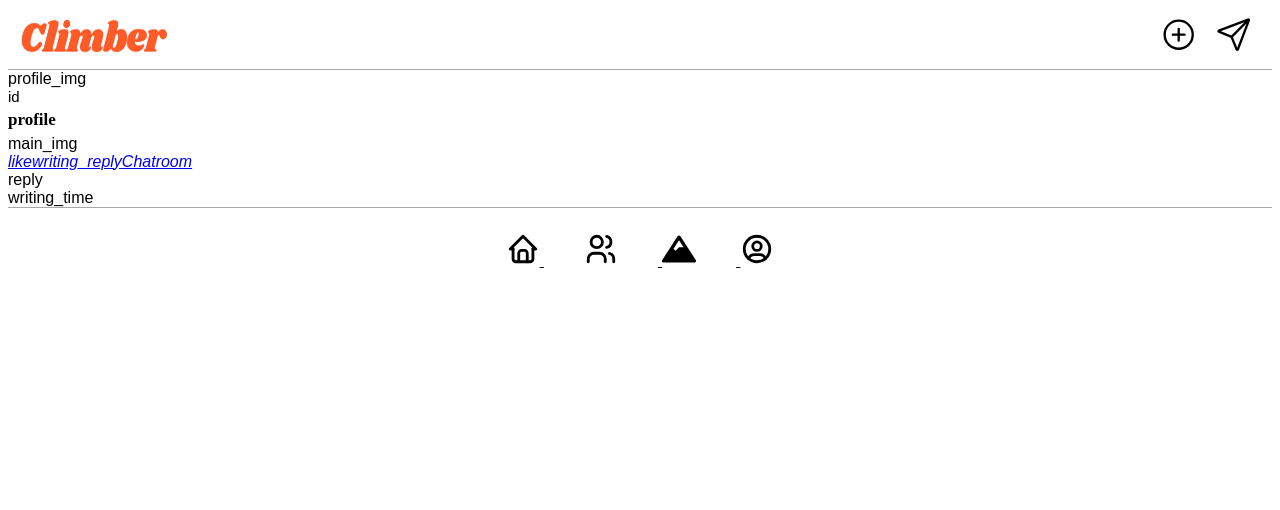
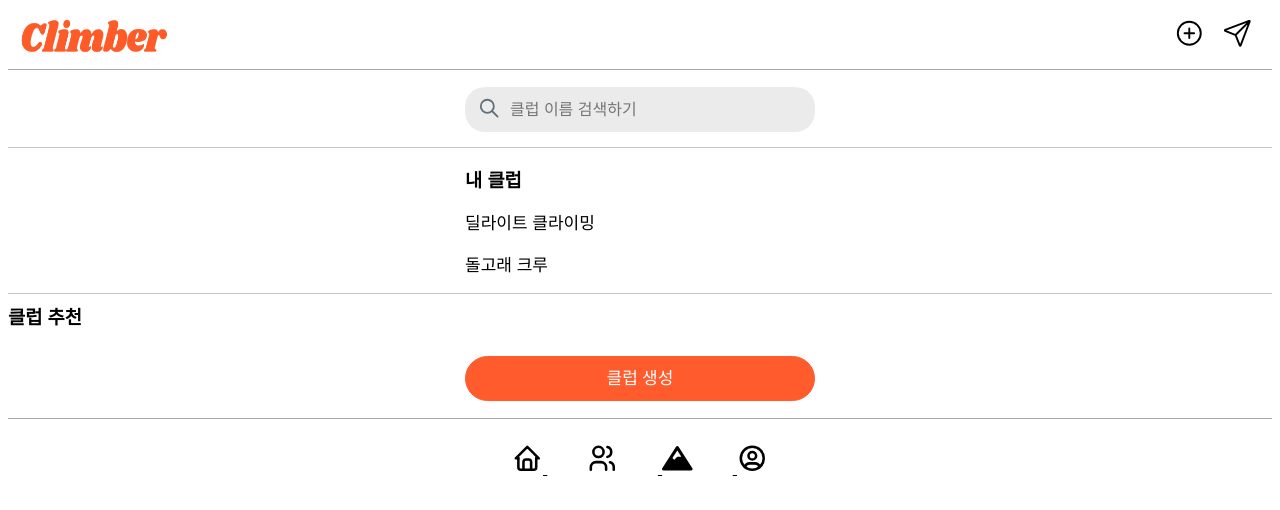
Before and after one commit to serapapa/ClimberFront, a React (Create React App) app in the folder front/: page /Club in a window 1280 px wide. Shown: the top 510 px of the page. Built offline with nearby package versions, Linux system fonts and the light colour scheme.

Commit message:
Club css

```diff
--- a/front/src/component/Headers.js
+++ b/front/src/component/Headers.js
@@ -13,10 +13,10 @@ function Headers() {
       <h6>
         <div class="nav_con">
         <Link to={'/Editor'} className="px-2">
-          <IoAddCircleOutline fontSize="2.2em"/>
+          <IoAddCircleOutline fontSize="1.8em"/>
         </Link>
         <Link to={'/Chatlist'} className="px-2">
-          <IoPaperPlaneOutline fontSize="2.2em"/>
+          <IoPaperPlaneOutline fontSize="1.8em"/>
         </Link>
         </div>
         </h6>
--- a/front/src/component/Nav.js
+++ b/front/src/component/Nav.js
@@ -2,15 +2,16 @@ import React from 'react'
 import { Link } from 'react-router-dom'
 import {TbHome, TbUsers,TbUserCircle} from "react-icons/tb";
 import{FaMountain} from "react-icons/fa"
+
 function Nav() {
   return (
     <nav class="navbar bg-light sticky-bottom">
      <div class="div_con">
       <h6 class="mt-3">
-    <Link to={'/'} class="px-33"> <TbHome fontSize="2.0em"/> </Link>
-    <Link to={'/Club'} class="px-33"> <TbUsers fontSize="2.0em"/></Link>
-    <Link to={'/Center'} class="px-33"> <FaMountain fontSize="2.0em"/></Link>
-    <Link to={'/My'} class="px-33"> <TbUserCircle fontSize="2.0em"/></Link>
+    <Link to={'/'} class="px-33"> <TbHome fontSize="1.8em"/> </Link>
+    <Link to={'/Club'} class="px-33"> <TbUsers fontSize="1.8em"/></Link>
+    <Link to={'/Center'} class="px-33"> <FaMountain fontSize="1.8em"/></Link>
+    <Link to={'/My'} class="px-33"> <TbUserCircle fontSize="1.8em"/></Link>
     </h6>
     </div>
   </nav>
--- a/front/src/component/component.css
+++ b/front/src/component/component.css
@@ -301,7 +301,7 @@
 .pro_edit_btn{
   width:80%;
   height: 45px;
-  border-radius: 1.4rem;
+  border-radius: 20px;
   font-size: 1.1rem;
   color:rgb(86, 86, 86);
   background-color: rgb(224, 224, 224);
@@ -337,3 +337,84 @@
   width: 100%;
   height: 100%;
 }
+
+/* club main css */
+
+.box {
+  height: 60px;
+  border-bottom: 1px solid #c4c4c4;
+}
+.top_box{
+  margin: 17px auto;
+  width: 350px;
+}
+
+.container-1{
+  width: 100%;
+  vertical-align: middle;
+  white-space: nowrap;
+  position: relative;
+}
+
+.container-1 input{
+  width: 100%;
+  height: 45px;
+  background: #ebebeb;
+  border: none;
+  font-size: 16px;
+  float: left;
+  color: #63717f;
+  padding-left: 45px;
+  border-radius: 20px;
+  /* -webkit-border-radius: 5px;
+  -moz-border-radius: 5px;
+  border-radius: 5px; */
+}
+
+.container-1 input:focus {
+  outline:none
+}
+
+.container-1 .icon{
+  position: absolute;
+  top: 50%;
+  margin-left: 13px;
+  margin-top: 10px;
+  z-index: 1;
+  color: #63717f;
+}
+
+.club_create_btn{
+  margin-top: 10px;
+  width: 350px;
+  height: 45px;
+  font-size: 17px;
+  color: #fff;
+  background-color: #ff5b2d;
+  border-color: #ff5b2d;
+}
+
+.club_create_btn:hover {
+  color: #fff;
+  background-color: #ff6940;
+  border-color: #ff6940;
+}
+
+.bottom_box{
+  margin: 17px auto;
+  width: 350px;
+}
+
+hr{
+    background: #c4c4c4;
+    height:1px;
+    border:0;
+}
+.my_club_box{
+    margin: 17px auto;
+    width: 350px;
+}
+
+.club_name{
+  font-size: 17px;
+}
--- a/front/src/pages/Club.js
+++ b/front/src/pages/Club.js
@@ -1,25 +1,49 @@
 import React from 'react'
 import {Link} from 'react-router-dom';
+import {TbSearch, TbChevronRight} from "react-icons/tb";
 
 function Club() {
   return (
-    <article>        {/* 아티클영역, 객체를 보여주는 프레임 */}
-    <div>
-      <div>profile_img</div>
-      <div>
-        <h5>id</h5>
-        <h6>profile</h6>
+   <>
+   <div class= "box">
+      <div class="top_box">
+        <div class="container-1">
+           <div class="icon"><TbSearch fontSize="1.4em"/></div>
+           <input type="search" id="search" placeholder="클럽 이름 검색하기" />
+        </div>
       </div>
     </div>
-    <div>main_img</div>
+
+    <div class="my_club_box">
+      <h3 class="my_club"><b>내 클럽</b></h3>
+       {/* 클릭하면 해당 클럽 홈으로 이동 */}
+        <div>
+          <p class="club_name"> 딜라이트 클라이밍</p>
+        </div>
+        <div>
+          <p class="club_name">돌고래 크루</p>
+        </div>
+    </div>
+    <hr/>
+
     <div>
-      <Link to={"/"}><i>like</i></Link>
-      <Link to={"/writing_reply"}><i>writing_reply</i></Link>
-      <Link to={"/Chatroom"}><i>Chatroom</i></Link>
+      <h3><b>클럽 추천</b></h3>
+
+
+
     </div>
-    <div>reply</div>
-    <div>writing_time</div>
-  </article>
+
+
+
+
+
+
+
+      <div class="bottom_box">
+        <button class="btn club_create_btn">클럽 생성</button>
+      </div>
+
+   </>
   )
 }
 
--- a/front/src/pages/My.js
+++ b/front/src/pages/My.js
@@ -38,7 +38,7 @@ function My() {
       </section>
       {/* 상단 프로필 끝 */}
 
-      {/* 아이콘 : 암장에만 들어가는 부분*/}
+      {/* 아이콘 : if 암장이면 , 아이콘 3개 중간에 나옴/}
       {/* <div id="">
         <i class="fas fa-th"></i>
         <i class="far fa-id-badge"></i>
@@ -47,6 +47,7 @@ function My() {
       {/* 이미지 그리드 */}
 
       <div class="grid_photo">
+        {/* 이미지 클릭하면 해당 게시물로 이동 */}
        <div class="img_box">
          <img src="avatar-1.jpg" alt="img"/>
        </div>
```
